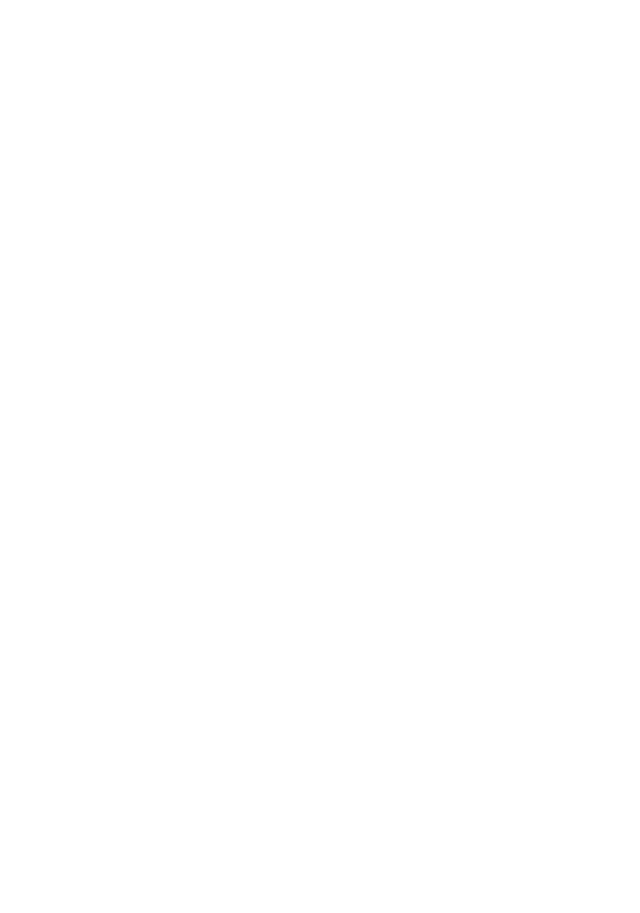
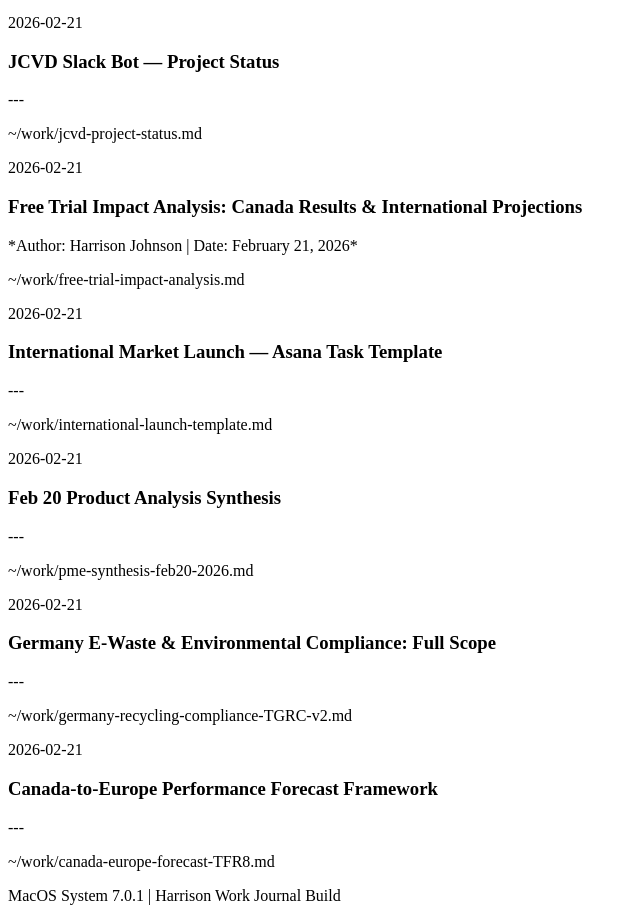
Before and after one commit to harrisonhjohnson/harrison-build, a React (Vite) app: page / in a window 1280 px wide. Shown: the part 1322-2235 px from the top of the page, without its empty margins (0-640 px from the left). Before the commit the page ends 994 px from the top, so only its background shows below. Built offline with nearby package versions, Linux system fonts and the light colour scheme; the HTML template or start-up script is replaced by a standard one.

Commit message:
feat: add auto-sync workflow for work journal

```diff
--- a/package.json
+++ b/package.json
@@ -6,7 +6,10 @@
   "scripts": {
     "dev": "vite",
     "build": "vite build",
-    "preview": "vite preview"
+    "preview": "vite preview",
+    "sync:journal": "node scripts/sync-work-journal.mjs",
+    "session:start": "bash scripts/session-start.sh",
+    "watch:work": "node scripts/watch-work.mjs"
   },
   "dependencies": {
     "react": "^18.3.1",
--- a/src/App.jsx
+++ b/src/App.jsx
@@ -1,4 +1,5 @@
 import { useEffect, useMemo, useRef, useState } from 'react';
+import workUpdates from './data/work-updates.json';
 
 const WINDOWS = [
   {
@@ -70,6 +71,19 @@
             <li>Used roadmap + staffing reconciliation to preempt execution drift</li>
           </ul>
         </article>
+
+        <h3>Recent Files (Auto-Synced)</h3>
+        <p className="subtle">
+          Generated from your latest `/work` markdown updates.
+        </p>
+        {workUpdates.updates.slice(0, 8).map((item) => (
+          <article className="journal-entry" key={item.path}>
+            <div className="journal-date">{item.updated_at}</div>
+            <h3>{item.title}</h3>
+            <p>{item.summary || item.path}</p>
+            <p className="subtle">{item.path}</p>
+          </article>
+        ))}
       </>
     )
   },
--- /dev/null
+++ b/src/data/work-updates.json
@@ -0,0 +1,146 @@
+{
+  "generated_at": "2026-02-22T13:14:21.558Z",
+  "source_dir": "/Users/harrison/work",
+  "updates": [
+    {
+      "file": "skills-audit-2026-02-21.md",
+      "path": "~/work/skills-audit-2026-02-21.md",
+      "updated_at": "2026-02-22",
+      "title": "Skills Audit Report",
+      "summary": ""
+    },
+    {
+      "file": "comms-predictions.md",
+      "path": "~/work/comms-predictions.md",
+      "updated_at": "2026-02-22",
+      "title": "Comms Prediction Log",
+      "summary": "Track predicted vs. actual outcomes for Darrell and JB messages."
+    },
+    {
+      "file": "jcvd-project-status.md",
+      "path": "~/work/jcvd-project-status.md",
+      "updated_at": "2026-02-21",
+      "title": "JCVD Slack Bot — Project Status",
+      "summary": "---"
+    },
+    {
+      "file": "free-trial-impact-analysis.md",
+      "path": "~/work/free-trial-impact-analysis.md",
+      "updated_at": "2026-02-21",
+      "title": "Free Trial Impact Analysis: Canada Results & International Projections",
+      "summary": "*Author: Harrison Johnson | Date: February 21, 2026*"
+    },
+    {
+      "file": "international-launch-template.md",
+      "path": "~/work/international-launch-template.md",
+      "updated_at": "2026-02-21",
+      "title": "International Market Launch — Asana Task Template",
+      "summary": "---"
+    },
+    {
+      "file": "pme-synthesis-feb20-2026.md",
+      "path": "~/work/pme-synthesis-feb20-2026.md",
+      "updated_at": "2026-02-21",
+      "title": "Feb 20 Product Analysis Synthesis",
+      "summary": "---"
+    },
+    {
+      "file": "germany-recycling-compliance-TGRC-v2.md",
+      "path": "~/work/germany-recycling-compliance-TGRC-v2.md",
+      "updated_at": "2026-02-21",
+      "title": "Germany E-Waste & Environmental Compliance: Full Scope",
+      "summary": "---"
+    },
+    {
+      "file": "canada-europe-forecast-TFR8.md",
+      "path": "~/work/canada-europe-forecast-TFR8.md",
+      "updated_at": "2026-02-21",
+      "title": "Canada-to-Europe Performance Forecast Framework",
+      "summary": "---"
+    },
+    {
+      "file": "canada-data-prep-TS8S.md",
+      "path": "~/work/canada-data-prep-TS8S.md",
+      "updated_at": "2026-02-21",
+      "title": "Canada Performance Data Prep",
+      "summary": "---"
+    },
+    {
+      "file": "germany-recycling-compliance-TGRC.md",
+      "path": "~/work/germany-recycling-compliance-TGRC.md",
+      "updated_at": "2026-02-21",
+      "title": "Germany Recycling/Packaging Compliance Research",
+      "summary": "---"
+    },
+    {
+      "file": "data-typography-proposal-TDTP.md",
+      "path": "~/work/data-typography-proposal-TDTP.md",
+      "updated_at": "2026-02-21",
+      "title": "Data Typography Standardization Proposal",
+      "summary": "---"
+    },
+    {
+      "file": "andovar-localization-proposal-TLP3.md",
+      "path": "~/work/andovar-localization-proposal-TLP3.md",
+      "updated_at": "2026-02-21",
+      "title": "Andovar Localization Proposal: Safety Manuals + Legal Documents",
+      "summary": "---"
+    },
+    {
+      "file": "blog-migration-decision-brief-TBLG.md",
+      "path": "~/work/blog-migration-decision-brief-TBLG.md",
+      "updated_at": "2026-02-20",
+      "title": "Blog Migration Decision Brief",
+      "summary": "---"
+    },
+    {
+      "file": "european-dashboard-actionability-audit-TCUJ.md",
+      "path": "~/work/european-dashboard-actionability-audit-TCUJ.md",
+      "updated_at": "2026-02-20",
+      "title": "European Dashboard Actionability Audit",
+      "summary": "---"
+    },
+    {
+      "file": "eu-vat-scoping-ch-se-dk-no-TEUV.md",
+      "path": "~/work/eu-vat-scoping-ch-se-dk-no-TEUV.md",
+      "updated_at": "2026-02-20",
+      "title": "EU VAT Scoping Starter: Switzerland, Sweden, Denmark, Norway",
+      "summary": "---"
+    },
+    {
+      "file": "free-trial-membership-copy-summary-TFTD.md",
+      "path": "~/work/free-trial-membership-copy-summary-TFTD.md",
+      "updated_at": "2026-02-20",
+      "title": "Free Trial: In-App Membership Copy Summary",
+      "summary": "---"
+    },
+    {
+      "file": "canada-prospective-email-free-trial-TRCW.md",
+      "path": "~/work/canada-prospective-email-free-trial-TRCW.md",
+      "updated_at": "2026-02-20",
+      "title": "Canada Prospective Email: Free Trial Campaign Brief",
+      "summary": "---"
+    },
+    {
+      "file": "free-trial-referral-bundle-1pager-TKF2.md",
+      "path": "~/work/free-trial-referral-bundle-1pager-TKF2.md",
+      "updated_at": "2026-02-20",
+      "title": "Free Trial + Referral Bundle: Concept 1-Pager",
+      "summary": "---"
+    },
+    {
+      "file": "analysis-currency-fix-status-TCFX.md",
+      "path": "~/work/analysis-currency-fix-status-TCFX.md",
+      "updated_at": "2026-02-20",
+      "title": "Frontend Currency Fix: Status Review (TCFX)",
+      "summary": "---"
+    },
+    {
+      "file": "ctc-uk-competitor-research-TCTC.md",
+      "path": "~/work/ctc-uk-competitor-research-TCTC.md",
+      "updated_at": "2026-02-20",
+      "title": "CTC UK Prep: Competitor Research (TCTC)",
+      "summary": "---"
+    }
+  ]
+}
```
Also changed, not shown: scripts/sync-work-journal.mjs (added, +71 -0 lines), scripts/watch-work.mjs (added, +44 -0 lines), 2 other files (tests, documents, lock files or other folders).
